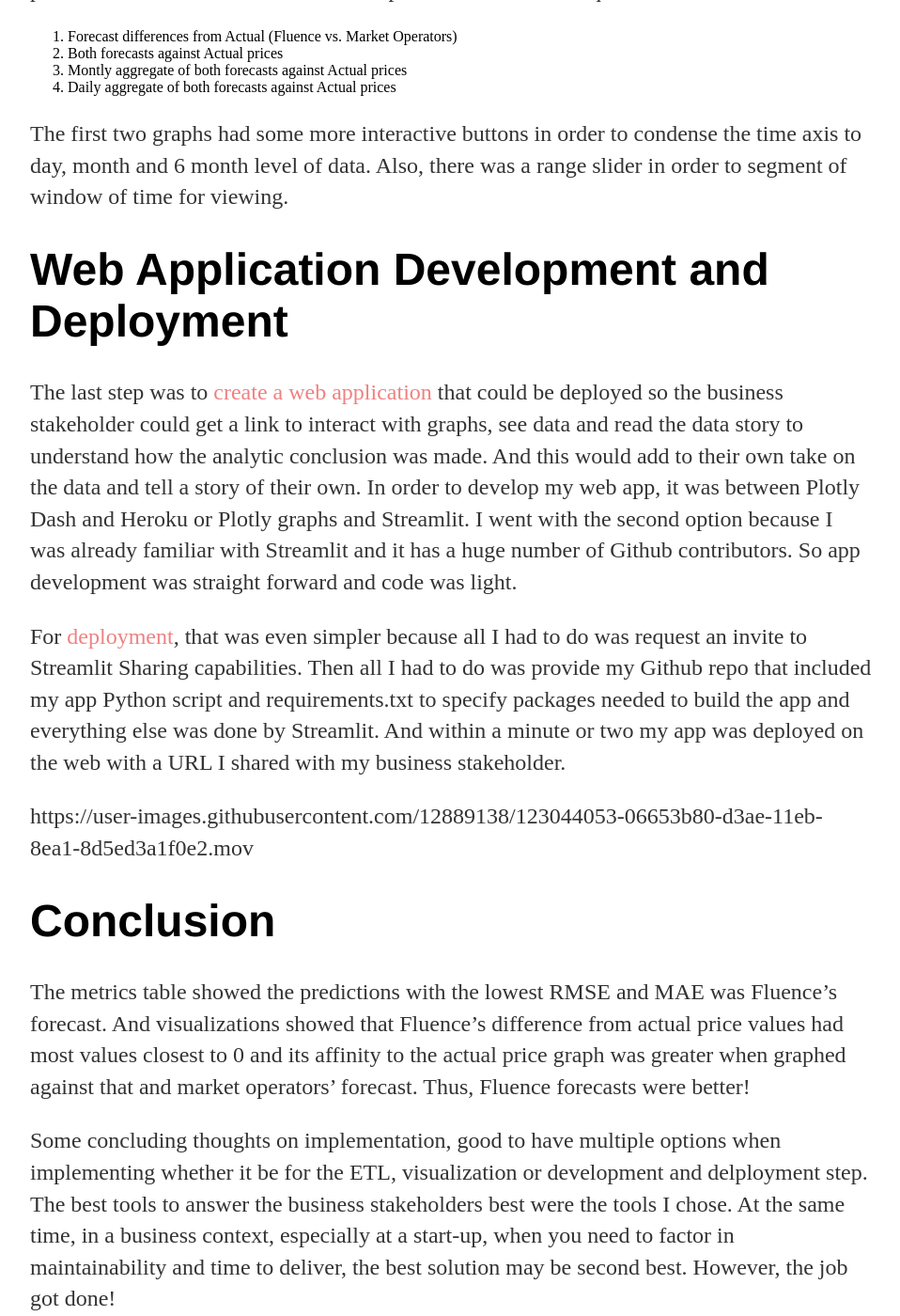
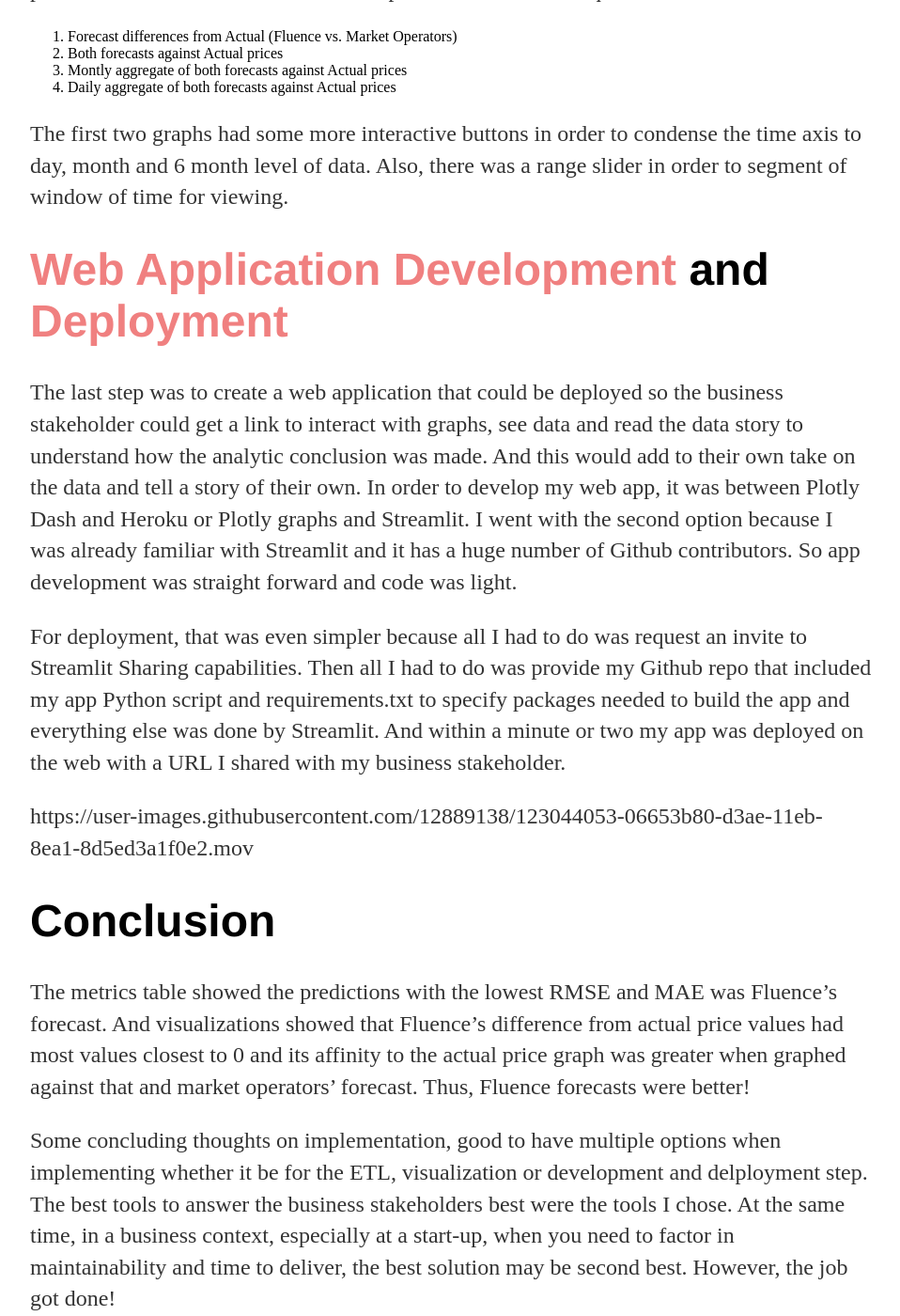
Before and after one commit to mindyng/mindyng.github.io, a Jekyll site: the page built from _posts/2021-06-22-Deployed-Web-App-for-Business-Stakeholder.md, in a window 1280 px wide and 1400 px high, scrolled down 2941 px. Shown: the whole window at 94% size, without its empty margins (160-1118 px from the left). Built offline with Jekyll 4.4.1, drawn with Linux system fonts in a browser that asks for light colours; our own code applies the rules of GitHub Pages for plain Markdown files; part of the change alters nothing that is shown.

```diff
--- a/_posts/2021-06-22-Deployed-Web-App-for-Business-Stakeholder.md
+++ b/_posts/2021-06-22-Deployed-Web-App-for-Business-Stakeholder.md
@@ -58,14 +58,14 @@ of summarized data. I wanted to produce 4 different visualizations to help answe
 The first two graphs had some more interactive buttons in order to condense the time axis to day, month and 6 month level of data. Also, there was a range slider
 in order to segment of window of time for viewing.
 
-# Web Application Development and Deployment
+# [Web Application Development](https://nbviewer.jupyter.org/github/mindyng/2021-Projects/blob/main/fluence_digital/fluence-digital-app-and-deployment.ipynb) and [Deployment](https://nbviewer.jupyter.org/github/mindyng/2021-Projects/blob/main/fluence_digital/fluence-digital-app-and-deployment.ipynb)
 
-The last step was to [create a web application](https://www.kaggle.com/mindyng/fluence-digital-app-and-deployment/) that could be deployed so the business stakeholder could get a link to interact with graphs, see data and read the data
+The last step was to create a web application that could be deployed so the business stakeholder could get a link to interact with graphs, see data and read the data
 story to understand how the analytic conclusion was made. And this would add to their own take on the data and tell a story of their own. In order to develop my web app,
 it was between Plotly Dash and Heroku or Plotly graphs and Streamlit. I went with the second option because I was already familiar with Streamlit and it has a
 huge number of Github contributors. So app development was straight forward and code was light.
 
-For [deployment](https://share.streamlit.io/mindyng/2021-projects/main/fluence_digital/streamlit_deploy.py), that was even simpler because all I had to do was request an invite to Streamlit Sharing capabilities. Then all I had to do was provide my Github repo
+For deployment, that was even simpler because all I had to do was request an invite to Streamlit Sharing capabilities. Then all I had to do was provide my Github repo
 that included my app Python script and requirements.txt to specify packages needed to build the app and everything else was done by Streamlit. And within a minute
 or two my app was deployed on the web with a URL I shared with my business stakeholder.
 
```
